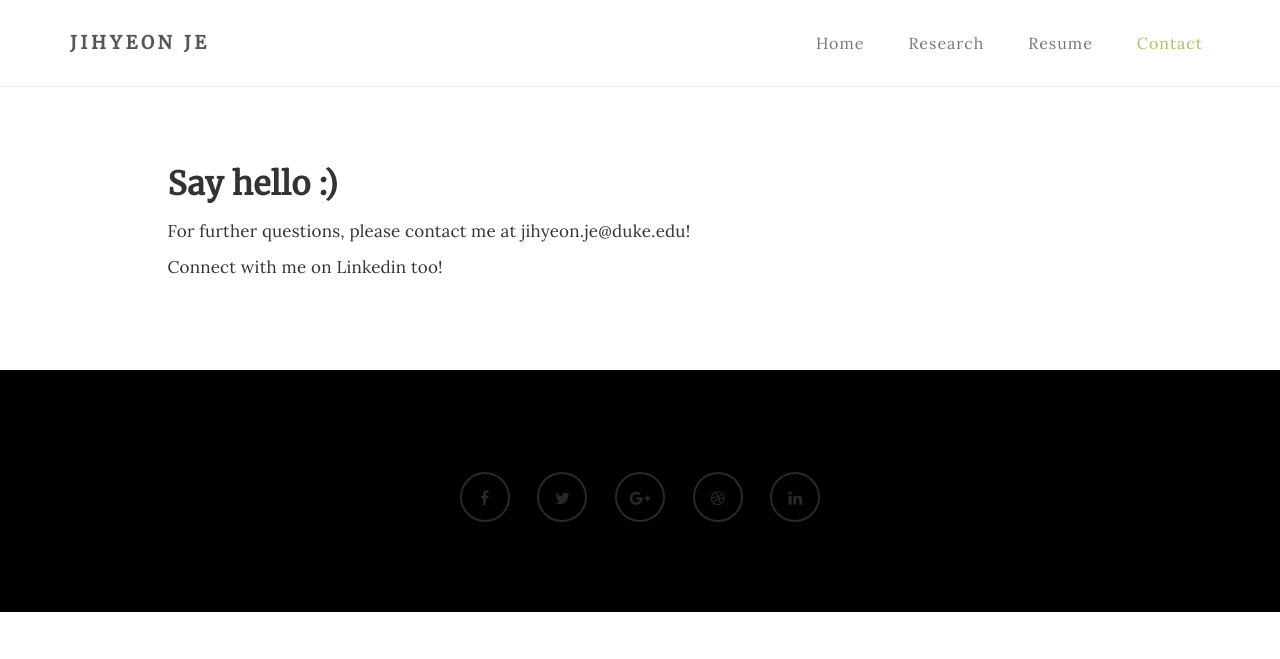
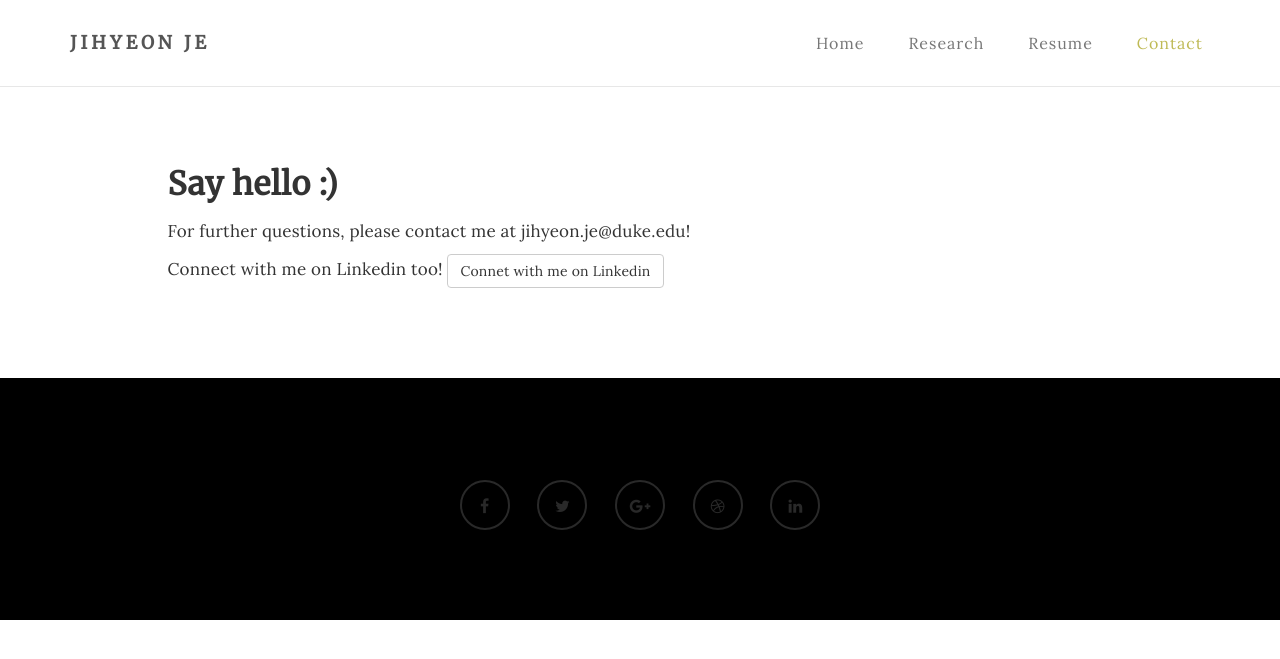
Before and after one commit to rpraka/JihyeonJe.com, a Jekyll site: the page contact.html, which Jekyll copies as it is, in a window 1280 px wide. Shown: the top 659 px of the page. Built offline with Jekyll 4.4.1, drawn with Linux system fonts in a browser that asks for light colours.

Commit message:
Update contact.html

```diff
--- a/contact.html
+++ b/contact.html
@@ -84,7 +84,8 @@ http://www.tooplate.com/view/2085-neuron
                <div class="col-md-offset-1 col-md-10 col-sm-12">
                     <h2>Say hello :)</h2>
                     <p>For further questions, please contact me at jihyeon.je@duke.edu!</p>
-                    <p>Connect with me on Linkedin too!</p>
+                    <p>Connect with me on Linkedin too! <a href="https://www.linkedin.com/in/jihyeon-je/" class="btn btn-default">Connet with me on Linkedin</a>
+</p>
 
 
                </div>
```
